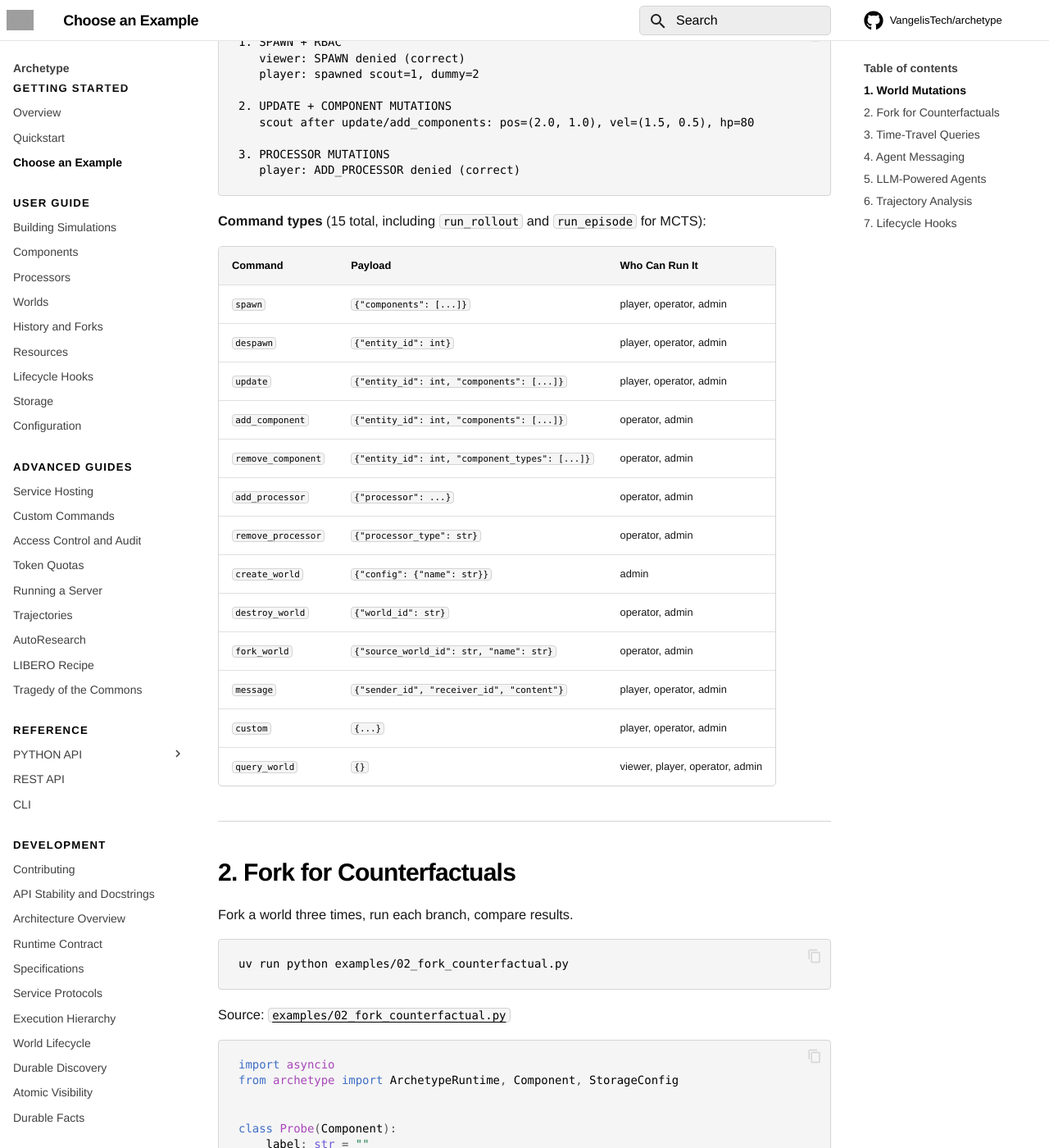
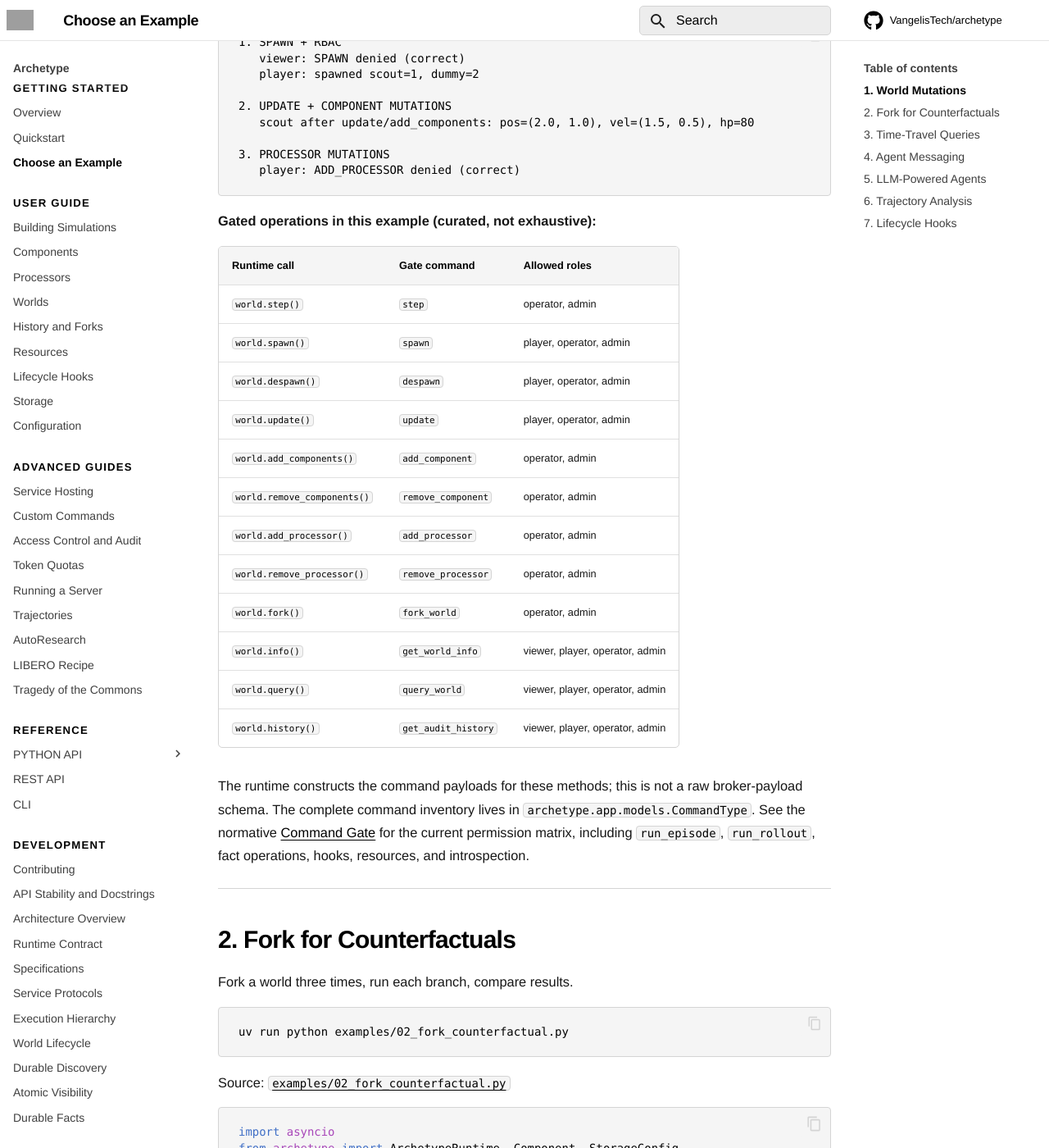
Before and after one commit to VangelisTech/archetype, an MkDocs documentation site: the page built from docs/guide/examples.md, in a window 1280 px wide and 1400 px high, scrolled down 938 px. Shown: the whole window at 82% size. Built offline with MkDocs 1.6.1 and Material for MkDocs 9.7.7, drawn with Linux system fonts in a browser that asks for light colours; comment, search, counter and statistics services are not loaded; grey boxes are pictures that could not be loaded.

Commit message:
docs: make example command reference drift-safe

````diff
--- a/docs/guide/examples.md
+++ b/docs/guide/examples.md
@@ -42,23 +42,29 @@ Output:
    player: ADD_PROCESSOR denied (correct)
 ```
 
-**Command types** (15 total, including `run_rollout` and `run_episode` for MCTS):
+**Gated operations in this example (curated, not exhaustive):**
 
-| Command | Payload | Who Can Run It |
-|---------|---------|----------------|
-| `spawn` | `{"components": [...]}` | player, operator, admin |
-| `despawn` | `{"entity_id": int}` | player, operator, admin |
-| `update` | `{"entity_id": int, "components": [...]}` | player, operator, admin |
-| `add_component` | `{"entity_id": int, "components": [...]}` | operator, admin |
-| `remove_component` | `{"entity_id": int, "component_types": [...]}` | operator, admin |
-| `add_processor` | `{"processor": ...}` | operator, admin |
-| `remove_processor` | `{"processor_type": str}` | operator, admin |
-| `create_world` | `{"config": {"name": str}}` | admin |
-| `destroy_world` | `{"world_id": str}` | operator, admin |
-| `fork_world` | `{"source_world_id": str, "name": str}` | operator, admin |
-| `message` | `{"sender_id", "receiver_id", "content"}` | player, operator, admin |
-| `custom` | `{...}` | player, operator, admin |
-| `query_world` | `{}` | viewer, player, operator, admin |
+| Runtime call | Gate command | Allowed roles |
+|---|---|---|
+| `world.step()` | `step` | operator, admin |
+| `world.spawn()` | `spawn` | player, operator, admin |
+| `world.despawn()` | `despawn` | player, operator, admin |
+| `world.update()` | `update` | player, operator, admin |
+| `world.add_components()` | `add_component` | operator, admin |
+| `world.remove_components()` | `remove_component` | operator, admin |
+| `world.add_processor()` | `add_processor` | operator, admin |
+| `world.remove_processor()` | `remove_processor` | operator, admin |
+| `world.fork()` | `fork_world` | operator, admin |
+| `world.info()` | `get_world_info` | viewer, player, operator, admin |
+| `world.query()` | `query_world` | viewer, player, operator, admin |
+| `world.history()` | `get_audit_history` | viewer, player, operator, admin |
+
+The runtime constructs the command payloads for these methods; this is not a
+raw broker-payload schema. The complete command inventory lives in
+`archetype.app.models.CommandType`. See the normative
+[Command Gate](command-gate.md#3-the-permissions-matrix) for the current
+permission matrix, including `run_episode`, `run_rollout`, fact operations,
+hooks, resources, and introspection.
 
 ---
 
````
Also changed, not shown: 1 other file.
